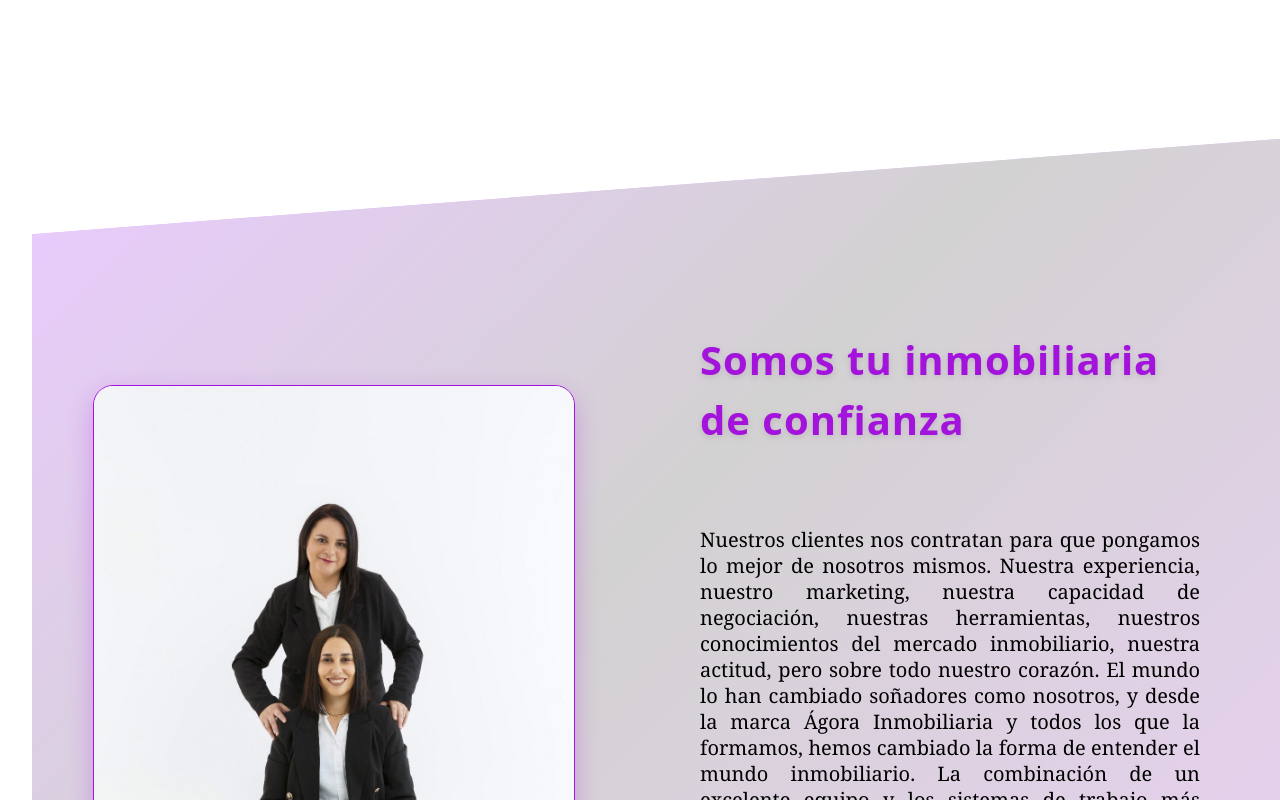
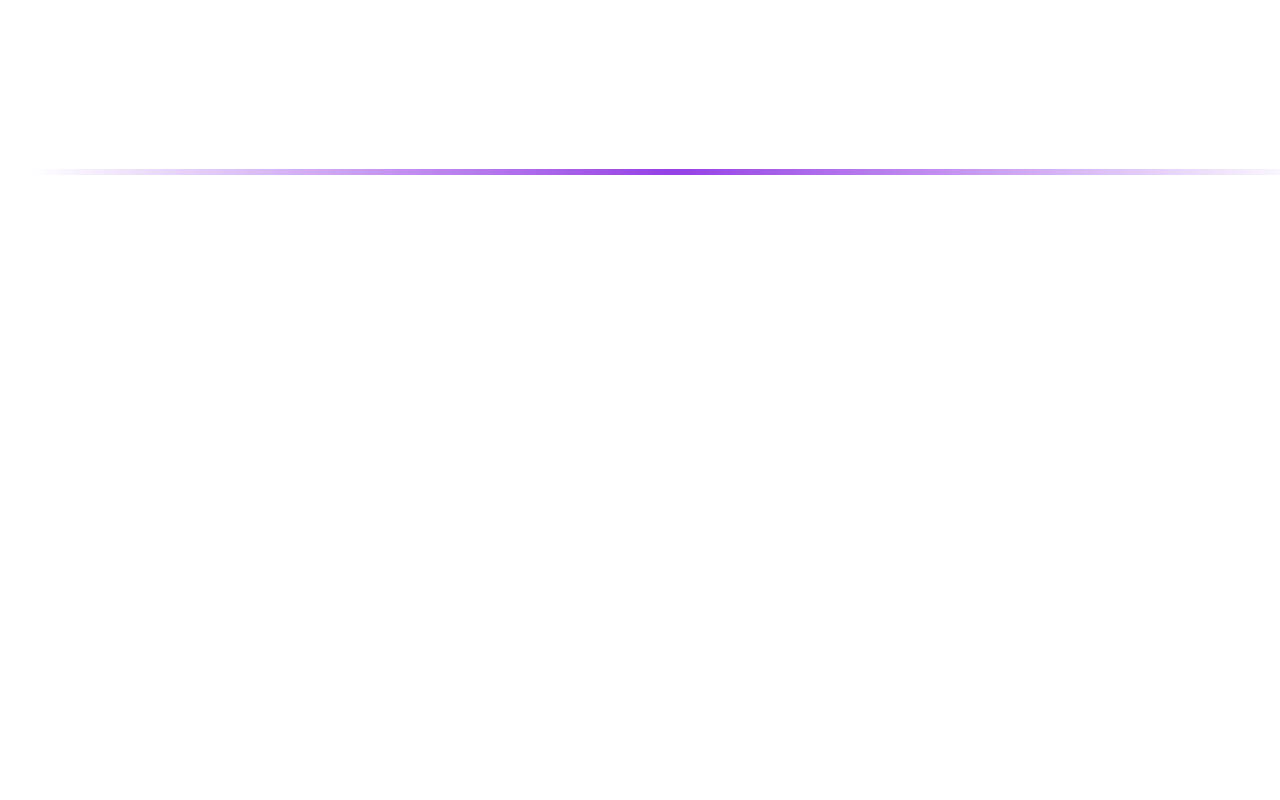
Before and after one commit to Javvichuu/Agora, a React (Vite) app: page / in a window 1280 px wide. Shown: the part 2960-3760 px from the top of the page. After the commit the page ends 3199 px from the top, so only its background shows below. Built offline with nearby package versions, Linux system fonts and the light colour scheme.

Commit message:
retoques home

```diff
--- a/src/App.css
+++ b/src/App.css
@@ -120,11 +120,6 @@
   clip-path: polygon(0 0, 100% 0, 100% 92%, 0 100%);
 }
 
-/* Bloque del medio: diagonal arriba y abajo que encaja con los otros */
-.diagonal {
-  clip-path: polygon(0 8%, 100% 0, 100% 92%, 0 100%);
-}
-
 /* Último bloque: diagonal arriba, borde inferior recto */
 .end-flat {
   clip-path: polygon(0 8%, 100% 0, 100% 100%, 0 100%);
@@ -137,3 +132,16 @@
   padding: 4rem 2rem;
   z-index: 1;
 }
+
+.divider {
+  height: 6px;
+  width: 100%;
+  border-radius: 4px;
+  background: linear-gradient(
+    to right,
+    transparent,
+    rgba(138, 43, 226, 0.9),
+    transparent
+  );
+  margin: 2rem 0;
+}
--- a/src/App.tsx
+++ b/src/App.tsx
@@ -26,28 +26,24 @@ const App: React.FC = () => {
           </Routes>
         </main>
       </div>
+
       <div className="sections-container">
-  {/* Sección 1 */}
+
         <section className="section section-gray start-flat">
           <div className="section-inner">
             <PorQueElegirnos />
           </div>
         </section>
 
-  {/* Sección 2 */}
-  <section className="section section-white diagonal">
-    <div className="section-inner">
-      <AcercaDe />
-    </div>
-  </section>
-
-  {/* Sección 3 */}
-  <section className="section section-gray end-flat">
+        <section className="section section-white end-flat">
           <div className="section-inner">
             <AcercaDe />
           </div>
         </section>
       </div>
+
+      <div className="divider"></div>
+
     </div>
   );
 };
```
Lines whose indentation alone changed are shown as unchanged.
